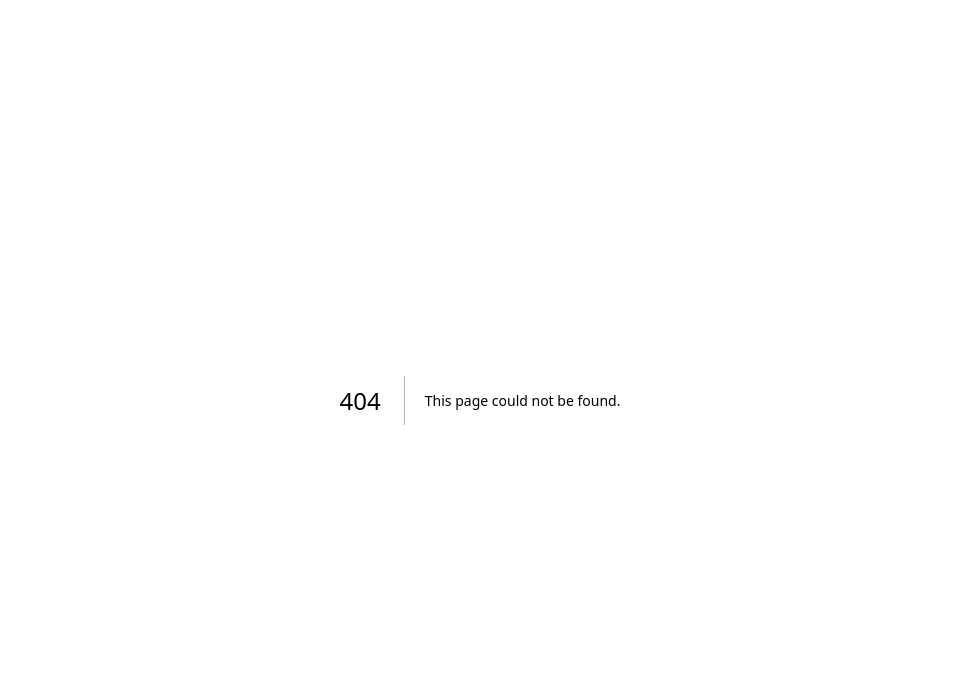
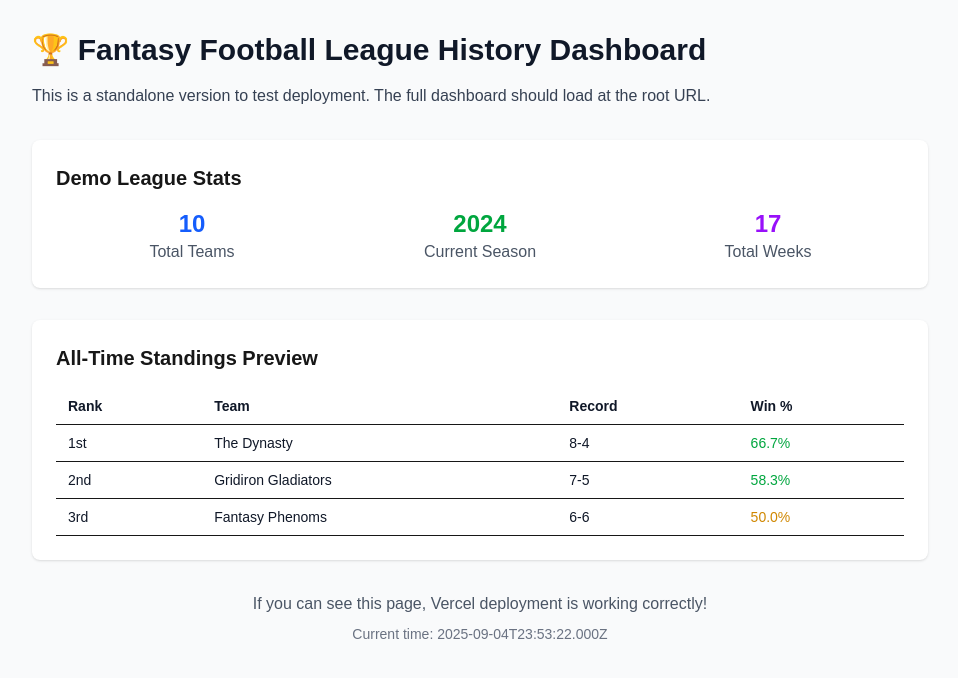
Before and after one commit to joshgreiff/fantasy-league-history, a Next.js app: page /standalone in a window 1280 px wide. Before the commit this address had no page. Shown: the top 678 px of the page, without its empty margins (160-1118 px from the left). Built offline with nearby package versions, Linux system fonts and the light colour scheme.

Commit message:
Add vercel.json config and test pages to debug deployment

```diff
--- /dev/null
+++ b/src/app/simple/page.tsx
@@ -0,0 +1,9 @@
+export default function SimplePage() {
+  return (
+    <div>
+      <h1>Simple Test Page</h1>
+      <p>This is a simple test to see if Vercel deployment is working.</p>
+      <p>If you can see this, the deployment is working!</p>
+    </div>
+  );
+}
--- /dev/null
+++ b/src/app/standalone/page.tsx
@@ -0,0 +1,75 @@
+export default function StandalonePage() {
+  return (
+    <div className="min-h-screen bg-gray-50 p-8">
+      <div className="max-w-4xl mx-auto">
+        <h1 className="text-3xl font-bold text-gray-900 mb-4">
+          🏆 Fantasy Football League History Dashboard
+        </h1>
+        <p className="text-gray-700 mb-8">
+          This is a standalone version to test deployment. The full dashboard should load at the root URL.
+        </p>
+
+        <div className="bg-white rounded-lg shadow p-6">
+          <h2 className="text-xl font-semibold mb-4">Demo League Stats</h2>
+          <div className="grid grid-cols-1 md:grid-cols-3 gap-4">
+            <div className="text-center">
+              <div className="text-2xl font-bold text-blue-600">10</div>
+              <div className="text-gray-600">Total Teams</div>
+            </div>
+            <div className="text-center">
+              <div className="text-2xl font-bold text-green-600">2024</div>
+              <div className="text-gray-600">Current Season</div>
+            </div>
+            <div className="text-center">
+              <div className="text-2xl font-bold text-purple-600">17</div>
+              <div className="text-gray-600">Total Weeks</div>
+            </div>
+          </div>
+        </div>
+
+        <div className="mt-8 bg-white rounded-lg shadow p-6">
+          <h2 className="text-xl font-semibold mb-4">All-Time Standings Preview</h2>
+          <table className="w-full text-sm">
+            <thead>
+              <tr className="border-b">
+                <th className="text-left py-2 px-3 text-gray-900">Rank</th>
+                <th className="text-left py-2 px-3 text-gray-900">Team</th>
+                <th className="text-left py-2 px-3 text-gray-900">Record</th>
+                <th className="text-left py-2 px-3 text-gray-900">Win %</th>
+              </tr>
+            </thead>
+            <tbody>
+              <tr className="border-b">
+                <td className="py-2 px-3 text-gray-900">1st</td>
+                <td className="py-2 px-3 text-gray-900">The Dynasty</td>
+                <td className="py-2 px-3 text-gray-900">8-4</td>
+                <td className="py-2 px-3 text-green-600">66.7%</td>
+              </tr>
+              <tr className="border-b">
+                <td className="py-2 px-3 text-gray-900">2nd</td>
+                <td className="py-2 px-3 text-gray-900">Gridiron Gladiators</td>
+                <td className="py-2 px-3 text-gray-900">7-5</td>
+                <td className="py-2 px-3 text-green-600">58.3%</td>
+              </tr>
+              <tr className="border-b">
+                <td className="py-2 px-3 text-gray-900">3rd</td>
+                <td className="py-2 px-3 text-gray-900">Fantasy Phenoms</td>
+                <td className="py-2 px-3 text-gray-900">6-6</td>
+                <td className="py-2 px-3 text-yellow-600">50.0%</td>
+              </tr>
+            </tbody>
+          </table>
+        </div>
+
+        <div className="mt-8 text-center">
+          <p className="text-gray-600">
+            If you can see this page, Vercel deployment is working correctly!
+          </p>
+          <p className="text-sm text-gray-500 mt-2">
+            Current time: {new Date().toISOString()}
+          </p>
+        </div>
+      </div>
+    </div>
+  );
+}
```
Also changed, not shown: vercel.json (added).
